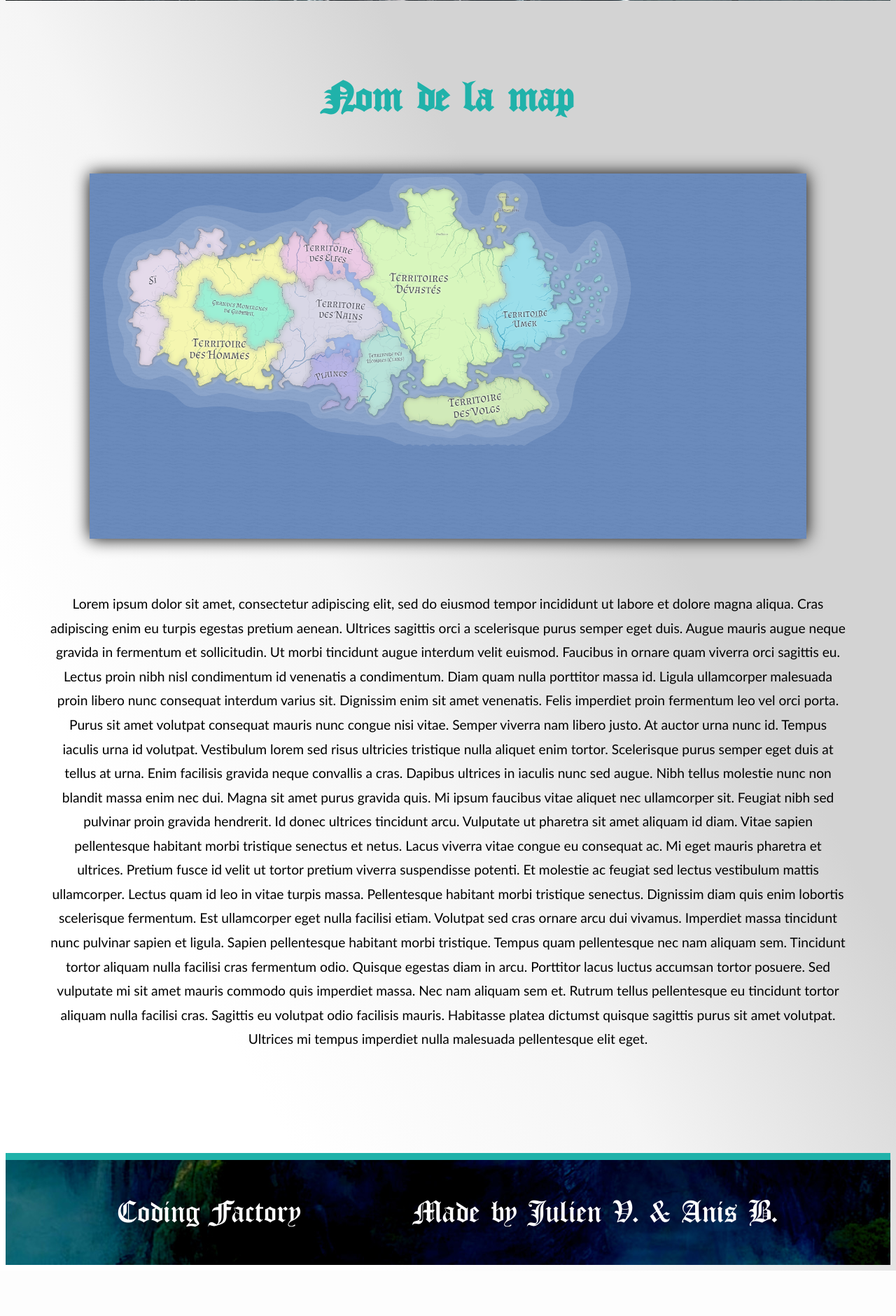
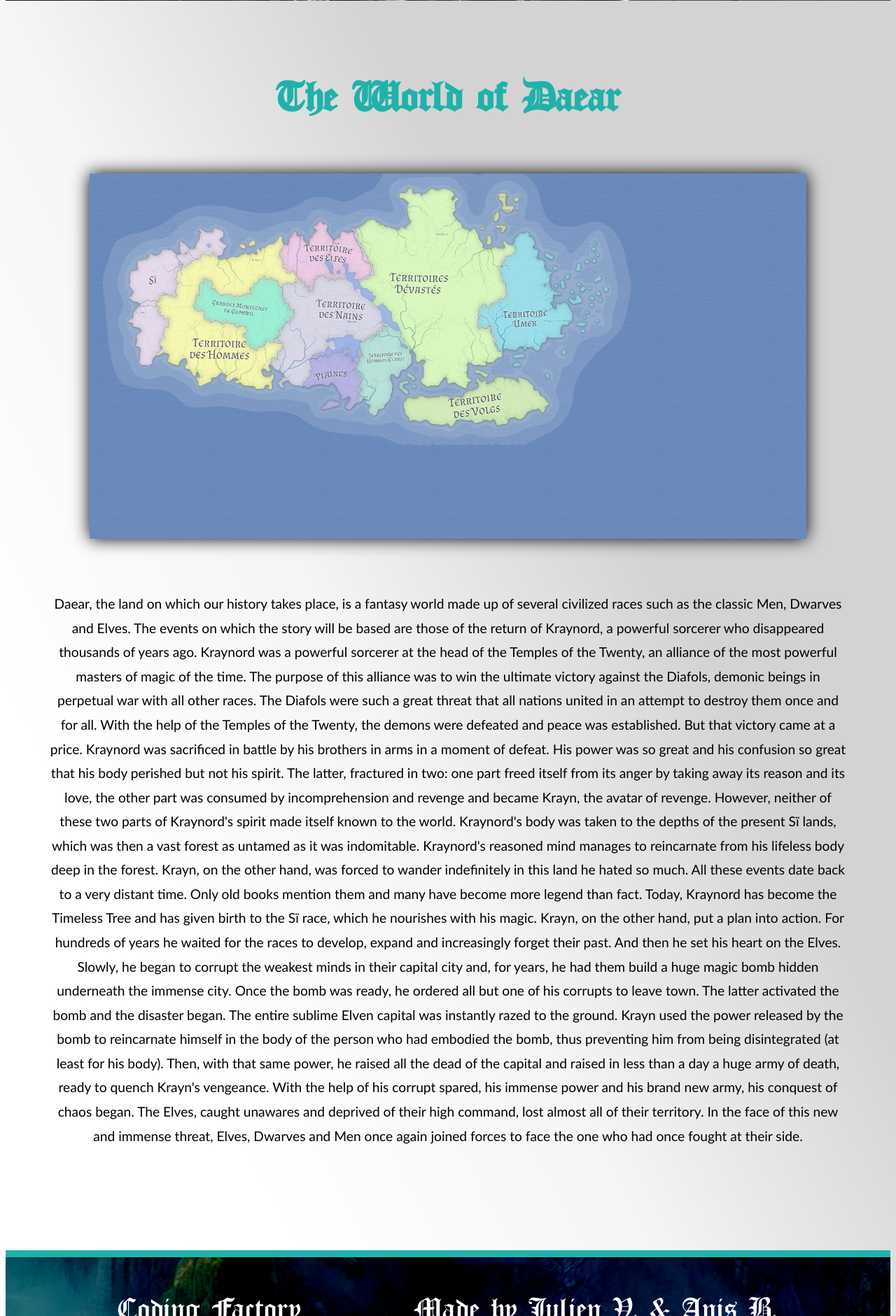
Before and after one commit to AnisBastide/WebProject, a PHP site: page /Characters.php in a window 1280 px wide. Shown: the part 521-2402 px from the top of the page at 70% size. Before the commit the page ends 2337 px from the top, so only its background shows below. Run offline with PHP 8.4, Linux system fonts and the light colour scheme; the visitor is signed in with stand-in values (Sample User, id 1); data that the repository does not hold is empty.

Commit message:
add story

```diff
--- a/Characters.php
+++ b/Characters.php
@@ -12,11 +12,11 @@
         <?php include "Plugin/header.php";  ?>
         <img class="division" src="img/characters.png">
         <?php
-$db_username = 'anis';
-$db_password = 'anis';
-$db_name     = 'web_project';
-$db_host     = '217.160.241.170';
-$db = mysqli_connect($db_host, $db_username, $db_password,$db_name);
+        $db_username = 'anis';
+        $db_password = 'anis';
+        $db_name     = 'web_project';
+        $db_host     = '217.160.241.170';
+        $db = mysqli_connect($db_host, $db_username, $db_password, $db_name);
 
 
         function getName($db, $id)
@@ -232,13 +232,46 @@ $db = mysqli_connect($db_host, $db_username, $db_password,$db_name);
         </div>
         <img id="storypart" class="division" src="img/story.png">
         <div class="story">
-            <h1>Nom de la map</h1>
+            <h1>The World of Daear</h1>
             <img src="img/map.png">
-            <p>Lorem ipsum dolor sit amet, consectetur adipiscing elit, sed do eiusmod tempor incididunt ut labore et dolore magna aliqua. Cras adipiscing enim eu turpis egestas pretium aenean. Ultrices sagittis orci a scelerisque purus semper eget duis. Augue mauris augue neque gravida in fermentum et sollicitudin. Ut morbi tincidunt augue interdum velit euismod. Faucibus in ornare quam viverra orci sagittis eu. Lectus proin nibh nisl condimentum id venenatis a condimentum. Diam quam nulla porttitor massa id. Ligula ullamcorper malesuada proin libero nunc consequat interdum varius sit. Dignissim enim sit amet venenatis. Felis imperdiet proin fermentum leo vel orci porta. Purus sit amet volutpat consequat mauris nunc congue nisi vitae.
+            <p>Daear, the land on which our history takes place, is a fantasy world made up of several
+                civilized races such as the classic Men, Dwarves and Elves. The events on which the story will
+                be based are those of the return of Kraynord, a powerful sorcerer who disappeared thousands
+                of years ago.
+                Kraynord was a powerful sorcerer at the head of the Temples of the Twenty, an alliance
+                of the most powerful masters of magic of the time. The purpose of this alliance was to win
+                the ultimate victory against the Diafols, demonic beings in perpetual war with all other
+                races. The Diafols were such a great threat that all nations united in an attempt to destroy
+                them once and for all. With the help of the Temples of the Twenty, the demons were defeated
+                and peace was established. But that victory came at a price. Kraynord was sacrificed
+                in battle by his brothers in arms in a moment of defeat. His power was so great and
+                his confusion so great that his body perished but not his spirit. The latter, fractured
+                in two: one part freed itself from its anger by taking away its reason and its love,
+                the other part was consumed by incomprehension and revenge and became Krayn, the avatar
+                of revenge.
+                However, neither of these two parts of Kraynord's spirit made itself known to the world.
+                Kraynord's body was taken to the depths of the present Sï lands, which was then a vast
+                forest as untamed as it was indomitable. Kraynord's reasoned mind manages to reincarnate
+                from his lifeless body deep in the forest. Krayn, on the other hand, was forced to wander
+                indefinitely in this land he hated so much.
 
-                Semper viverra nam libero justo. At auctor urna nunc id. Tempus iaculis urna id volutpat. Vestibulum lorem sed risus ultricies tristique nulla aliquet enim tortor. Scelerisque purus semper eget duis at tellus at urna. Enim facilisis gravida neque convallis a cras. Dapibus ultrices in iaculis nunc sed augue. Nibh tellus molestie nunc non blandit massa enim nec dui. Magna sit amet purus gravida quis. Mi ipsum faucibus vitae aliquet nec ullamcorper sit. Feugiat nibh sed pulvinar proin gravida hendrerit. Id donec ultrices tincidunt arcu. Vulputate ut pharetra sit amet aliquam id diam. Vitae sapien pellentesque habitant morbi tristique senectus et netus. Lacus viverra vitae congue eu consequat ac.
-
-                Mi eget mauris pharetra et ultrices. Pretium fusce id velit ut tortor pretium viverra suspendisse potenti. Et molestie ac feugiat sed lectus vestibulum mattis ullamcorper. Lectus quam id leo in vitae turpis massa. Pellentesque habitant morbi tristique senectus. Dignissim diam quis enim lobortis scelerisque fermentum. Est ullamcorper eget nulla facilisi etiam. Volutpat sed cras ornare arcu dui vivamus. Imperdiet massa tincidunt nunc pulvinar sapien et ligula. Sapien pellentesque habitant morbi tristique. Tempus quam pellentesque nec nam aliquam sem. Tincidunt tortor aliquam nulla facilisi cras fermentum odio. Quisque egestas diam in arcu. Porttitor lacus luctus accumsan tortor posuere. Sed vulputate mi sit amet mauris commodo quis imperdiet massa. Nec nam aliquam sem et. Rutrum tellus pellentesque eu tincidunt tortor aliquam nulla facilisi cras. Sagittis eu volutpat odio facilisis mauris. Habitasse platea dictumst quisque sagittis purus sit amet volutpat. Ultrices mi tempus imperdiet nulla malesuada pellentesque elit eget.</p>
+                All these events date back to a very distant time. Only old books mention them and many have
+                become more legend than fact. Today, Kraynord has become the Timeless Tree and has given
+                birth to the Sï race, which he nourishes with his magic. Krayn, on the other hand, put a
+                plan into action. For hundreds of years he waited for the races to develop, expand and
+                increasingly forget their past. And then he set his heart on the Elves. Slowly, he began
+                to corrupt the weakest minds in their capital city and, for years, he had them build a
+                huge magic bomb hidden underneath the immense city. Once the bomb was ready, he ordered
+                all but one of his corrupts to leave town. The latter activated the bomb and the
+                disaster began. The entire sublime Elven capital was instantly razed to the ground.
+                Krayn used the power released by the bomb to reincarnate himself in the body of the
+                person who had embodied the bomb, thus preventing him from being disintegrated (at least
+                for his body). Then, with that same power, he raised all the dead of the capital and
+                raised in less than a day a huge army of death, ready to quench Krayn's vengeance.
+                With the help of his corrupt spared, his immense power and his brand new army, his
+                conquest of chaos began. The Elves, caught unawares and deprived of their high command,
+                lost almost all of their territory. In the face of this new and immense threat, Elves,
+                Dwarves and Men once again joined forces to face the one who had once fought at their side.</p>
         </div>
 
         <?php include "Plugin/footer.php";   ?>
```
